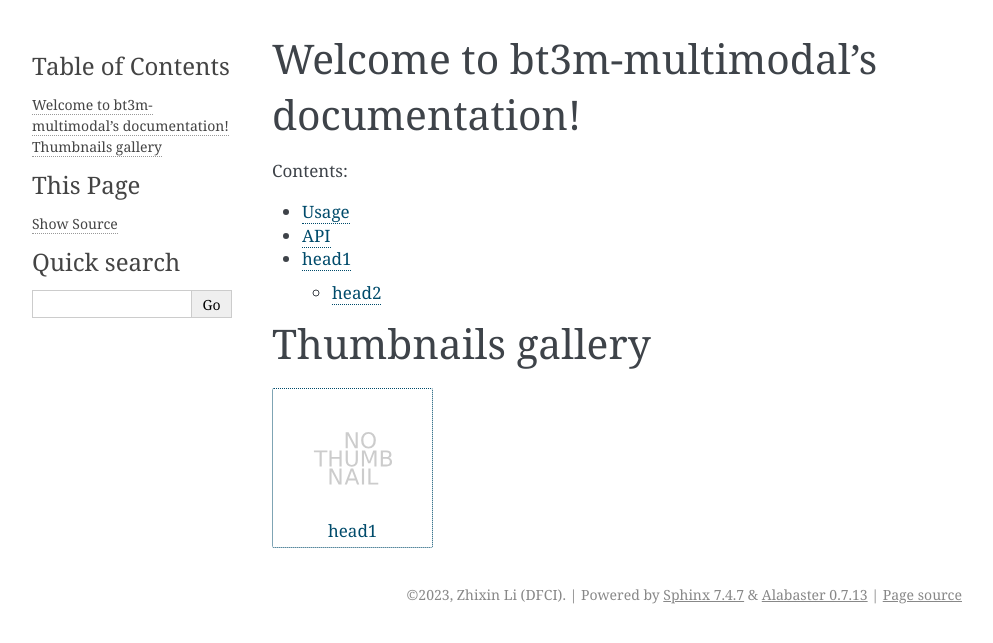
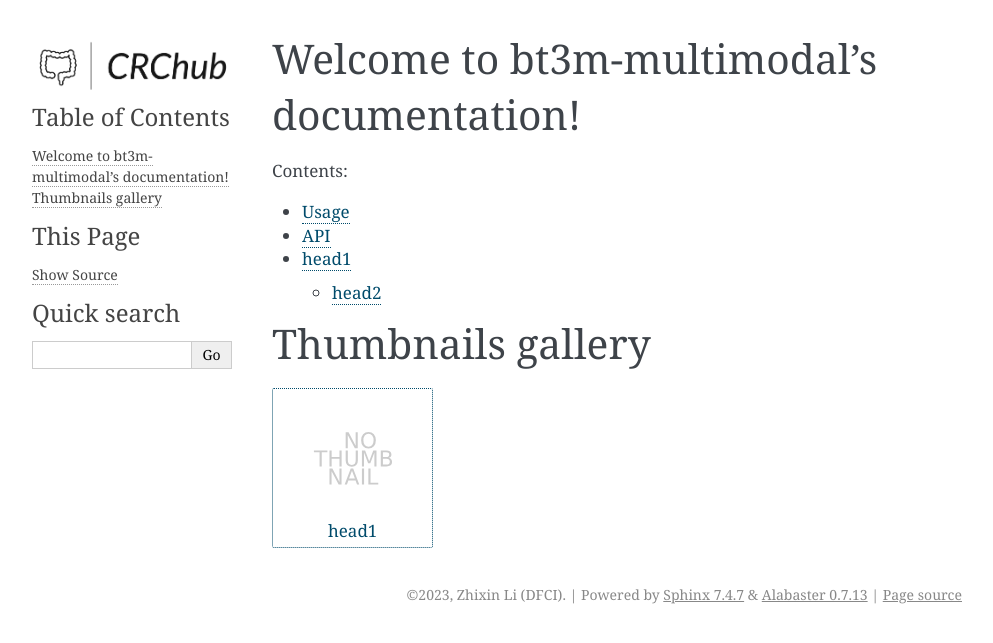
Before and after one commit to leezx/CRC-hub, a Sphinx documentation site: the page built from docs/source/index.rst, in a window 1280 px wide. Shown: the top 643 px of the page, without its empty margins (148-1141 px from the left). Built offline with Sphinx 7.4.7, drawn with Linux system fonts in a browser that asks for light colours; pages that are not in the unit, such as notebooks, are missing from menus.

Commit message:
Update conf.py

```diff
--- a/docs/source/conf.py
+++ b/docs/source/conf.py
@@ -34,13 +34,10 @@ templates_path = ['_templates']
 # -- Options for HTML output
 
 html_theme = 'alabaster'
-html_static_path = ['_static']
-html_logo = "_static/CRChub.png"
+html_logo = "CRChub.png"
 
 html_theme_options = {
     'analytics_id': 'G-K4WP6HMMF7',  #  Provided by Google in your dashboard, UA-253317179-2
-    'logo_only': True,
-    'display_version': False,
     'github_banner' : 'false',
     'github_button' : 'false',
     'github_user': 'leezx',
```
